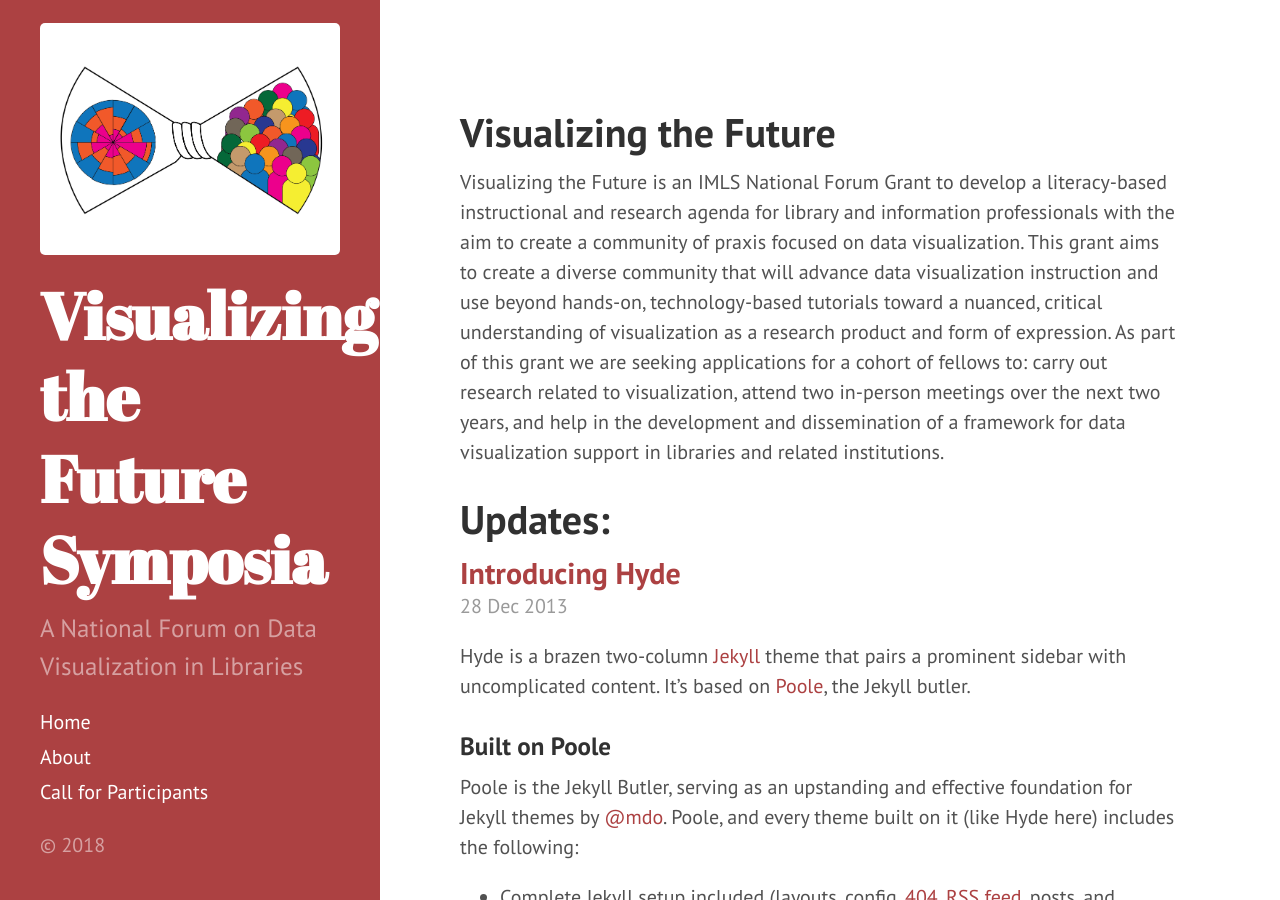
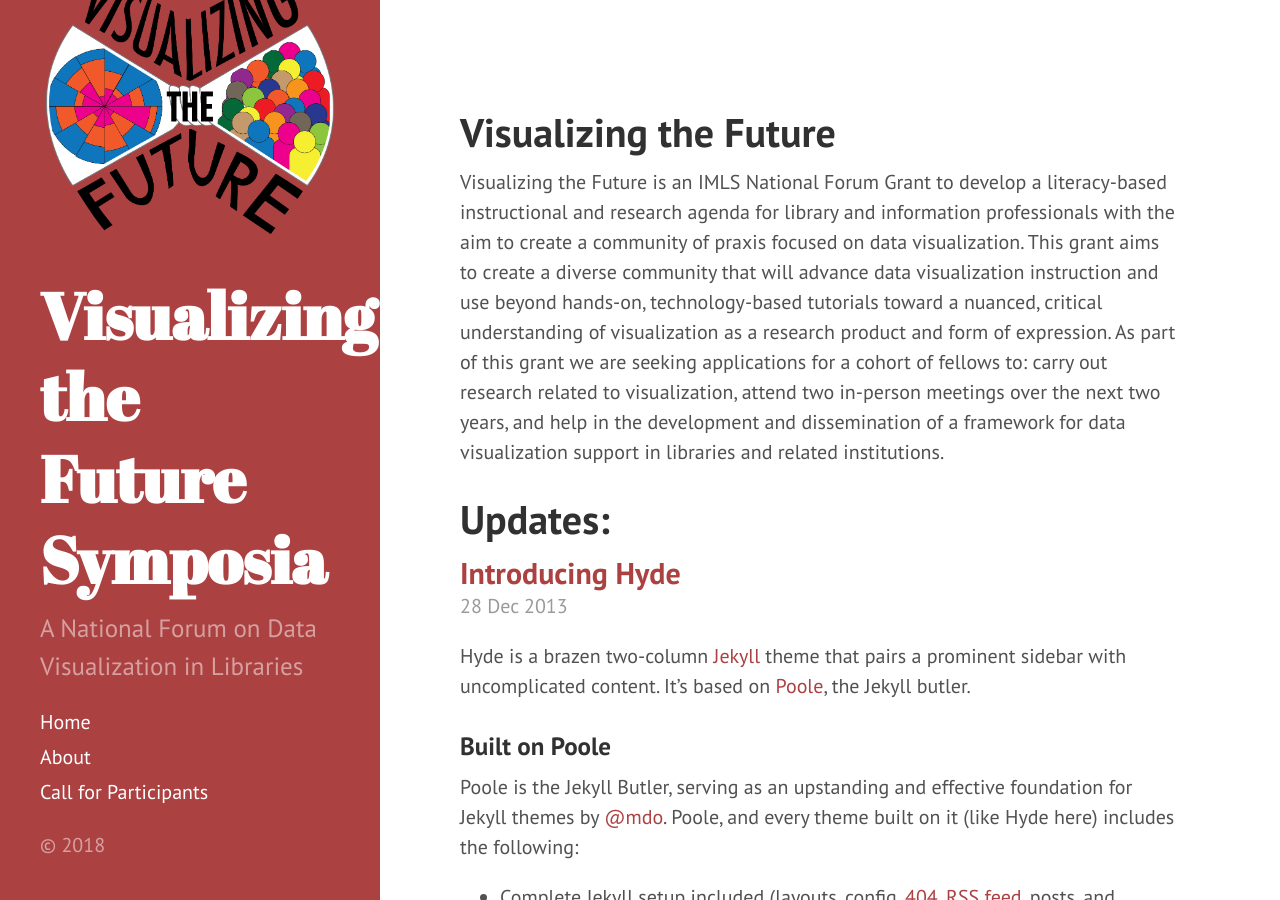
Before and after one commit to visualizingthefuture/visualizingthefuture.github.io, a Jekyll site: the page built from index.html, in a window 1280 px wide and 900 px high. Built offline with Jekyll 4.4.1, drawn with Linux system fonts in a browser that asks for light colours; the list of posts is cut into pages by our own code.

Commit message:
Update sidebar.html

```diff
--- a/_includes/sidebar.html
+++ b/_includes/sidebar.html
@@ -1,7 +1,7 @@
 <div class="sidebar">
   <div class="container sidebar-sticky">
     <div class="sidebar-about">
-      <img align="middle" src="https://raw.githubusercontent.com/visualizingthefuture/visualizingthefuture.github.io/master/images/bowtie-01.png" alt="bowtie" />
+      <img align="middle" src="https://raw.githubusercontent.com/visualizingthefuture/visualizingthefuture.github.io/master/images/bowtie8c-01.png" alt="bowtie" />
       <h1>
         <a href="{{ site.baseurl }}">
           {{ site.title }}
```
